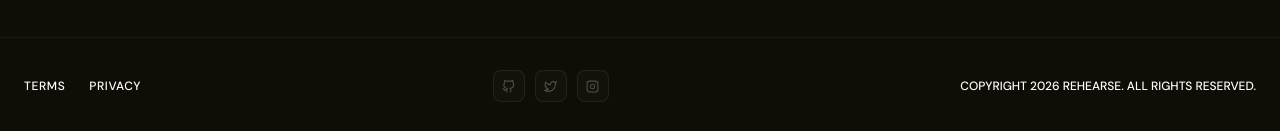
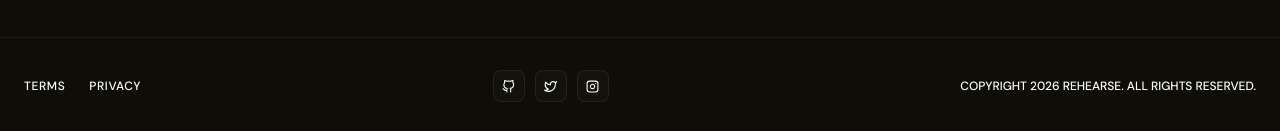
Before and after one commit to initysl/rehearse, a Next.js app in the folder client/: page / in a window 1280 px wide. Shown: the part 2933-3064 px from the top of the page. Built offline with nearby package versions, Linux system fonts and the light colour scheme; no server answers.

Commit message:
fix: adjust layout and styling in LandingFooter component

```diff
--- a/client/app/console/page.tsx
+++ b/client/app/console/page.tsx
@@ -2,11 +2,23 @@
 
 import { useEffect, useMemo, useRef, useState } from 'react';
 import { useRouter } from 'next/navigation';
-import { FiAlertCircle, FiCheckCircle, FiClock, FiZap } from 'react-icons/fi';
+import {
+  FiAlertCircle,
+  FiCheckCircle,
+  FiClock,
+  FiLoader,
+  FiZap,
+} from 'react-icons/fi';
 import { ApiError } from '@/lib/api/client';
-import type { CreateCustomScenarioInput, DifficultyLevel } from '@/lib/api/types';
+import type {
+  CreateCustomScenarioInput,
+  DifficultyLevel,
+} from '@/lib/api/types';
 import { DashboardShell } from '@/components/dashboard/dashboard-shell';
-import type { DashboardView, ScenarioCategoryFilter } from '@/components/dashboard/types';
+import type {
+  DashboardView,
+  ScenarioCategoryFilter,
+} from '@/components/dashboard/types';
 import { ConversationView } from '@/components/dashboard/views/conversation-view';
 import { FeedbackView } from '@/components/dashboard/views/feedback-view';
 import { ProfileHistoryView } from '@/components/dashboard/views/profile-history-view';
@@ -98,20 +110,22 @@ export default function ConsolePage() {
   const createScenarioMutation = useCreateScenarioMutation(accessToken);
   const updateScenarioMutation = useUpdateScenarioMutation(accessToken);
   const deleteScenarioMutation = useDeleteScenarioMutation(accessToken);
-  const clearSessionHistoryMutation = useClearSessionHistoryMutation(accessToken);
+  const clearSessionHistoryMutation =
+    useClearSessionHistoryMutation(accessToken);
 
   const scenarioOptions = scenariosQuery.data?.scenarios || [];
   const historyItems = historyQuery.data?.sessions || [];
   const messages = detailQuery.data?.messages || [];
   const selectedScenario =
-    scenarioOptions.find((scenario) => scenario.id === selectedScenarioId) || null;
+    scenarioOptions.find((scenario) => scenario.id === selectedScenarioId) ||
+    null;
   const currentSessionStatus = detailQuery.data?.session.status;
   const isVoiceEnabled = Boolean(
     isAuthenticated &&
-      activeSessionId &&
-      activeView === 'conversation' &&
-      currentSessionStatus !== 'completed' &&
-      currentSessionStatus !== 'abandoned',
+    activeSessionId &&
+    activeView === 'conversation' &&
+    currentSessionStatus !== 'completed' &&
+    currentSessionStatus !== 'abandoned',
   );
 
   const voiceSession = useVoiceSession({
@@ -139,20 +153,21 @@ export default function ConsolePage() {
       if (scenarioCategory !== 'all' && scenario.category !== scenarioCategory)
         return false;
       if (scenarioSearch.trim()) {
-        const haystack = `${scenario.title} ${scenario.description}`.toLowerCase();
-        if (!haystack.includes(scenarioSearch.trim().toLowerCase())) return false;
+        const haystack =
+          `${scenario.title} ${scenario.description}`.toLowerCase();
+        if (!haystack.includes(scenarioSearch.trim().toLowerCase()))
+          return false;
       }
       return true;
     });
   }, [scenarioCategory, scenarioCustomOnly, scenarioOptions, scenarioSearch]);
 
   const sessionError =
-    startSessionMutation.error ||
-    endSessionMutation.error ||
-    detailQuery.error;
+    startSessionMutation.error || endSessionMutation.error || detailQuery.error;
 
   const completedSessions = useMemo(
-    () => historyItems.filter((session) => session.status === 'completed').length,
+    () =>
+      historyItems.filter((session) => session.status === 'completed').length,
     [historyItems],
   );
 
@@ -182,7 +197,9 @@ export default function ConsolePage() {
       return;
     }
 
-    const stillExists = scenarioOptions.some((s) => s.id === selectedScenarioId);
+    const stillExists = scenarioOptions.some(
+      (s) => s.id === selectedScenarioId,
+    );
     if (!stillExists) {
       setSelectedScenarioId(scenarioOptions[0].id);
     }
@@ -291,10 +308,14 @@ export default function ConsolePage() {
     void scenariosQuery.refetch();
   };
 
-  const handleDeleteCustomScenario = async (scenarioId: string): Promise<void> => {
+  const handleDeleteCustomScenario = async (
+    scenarioId: string,
+  ): Promise<void> => {
     await deleteScenarioMutation.mutateAsync(scenarioId);
     if (selectedScenarioId === scenarioId) {
-      const fallback = filteredScenarios.find((scenario) => scenario.id !== scenarioId);
+      const fallback = filteredScenarios.find(
+        (scenario) => scenario.id !== scenarioId,
+      );
       setSelectedScenarioId(fallback?.id || '');
     }
     setLastActionMessage('Custom scenario deleted.');
@@ -329,7 +350,9 @@ export default function ConsolePage() {
           if (result.deletedCount > 0) {
             setFeedbackSessionId(null);
           }
-          setLastActionMessage(`Cleared ${result.deletedCount} recent sessions.`);
+          setLastActionMessage(
+            `Cleared ${result.deletedCount} recent sessions.`,
+          );
         } catch {
           setLastActionMessage('Could not clear recent sessions right now.');
         }
@@ -354,7 +377,9 @@ export default function ConsolePage() {
         ? `Delete scenario error: ${formatError(deleteScenarioMutation.error)}`
         : undefined;
 
-  const sessionErrorMessage = sessionError ? formatError(sessionError) : undefined;
+  const sessionErrorMessage = sessionError
+    ? formatError(sessionError)
+    : undefined;
 
   const scenarioBrowserView = (
     <ScenarioBrowserView
@@ -418,7 +443,10 @@ export default function ConsolePage() {
   );
 
   const feedbackView = (
-    <FeedbackView feedbackStatus={feedbackStatus} feedback={feedbackQuery.data} />
+    <FeedbackView
+      feedbackStatus={feedbackStatus}
+      feedback={feedbackQuery.data}
+    />
   );
 
   const profileHistoryView = (
@@ -453,9 +481,11 @@ export default function ConsolePage() {
   if (!isAuthResolved) {
     return (
       <main className='relative z-10 flex min-h-screen items-center justify-center px-6 text-white'>
-        <div className='rounded-2xl border border-white/10 bg-black/35 px-6 py-5 text-sm text-white/80 backdrop-blur-xl'>
-          Checking your session...
-        </div>
+        <FiLoader
+          className='animate-spin rounded-full border-2 text-white border-white border-t-[#e77212]'
+          aria-hidden='true'
+          size={40}
+        />
       </main>
     );
   }
--- a/client/components/landing/landing-footer.tsx
+++ b/client/components/landing/landing-footer.tsx
@@ -15,7 +15,7 @@ const socialLinks = [
 export function LandingFooter() {
   return (
     <footer className='border-t border-white/5 px-6 py-8'>
-      <div className='mx-auto flex max-w-7xl flex-wrap items-center justify-between gap-5 text-white'>
+      <div className='mx-auto flex flex-wrap items-center justify-between gap-5 text-white'>
         <div className='flex flex-wrap gap-6'>
           {legalLinks.map((item) => (
             <Link
@@ -36,7 +36,7 @@ export function LandingFooter() {
               target='_blank'
               rel='noreferrer noopener'
               aria-label={social.label}
-              className='flex h-8 w-8 items-center justify-center rounded-lg border border-white/[0.07] bg-white/2 text-[13px] text-white/25 no-underline transition hover:border-white/12 hover:text-white/55'
+              className='flex h-8 w-8 items-center justify-center rounded-lg border border-white/[0.07] bg-white/2 text-[13px] no-underline transition hover:border-white/12 hover:text-white/55'
             >
               <social.icon />
             </a>
```
